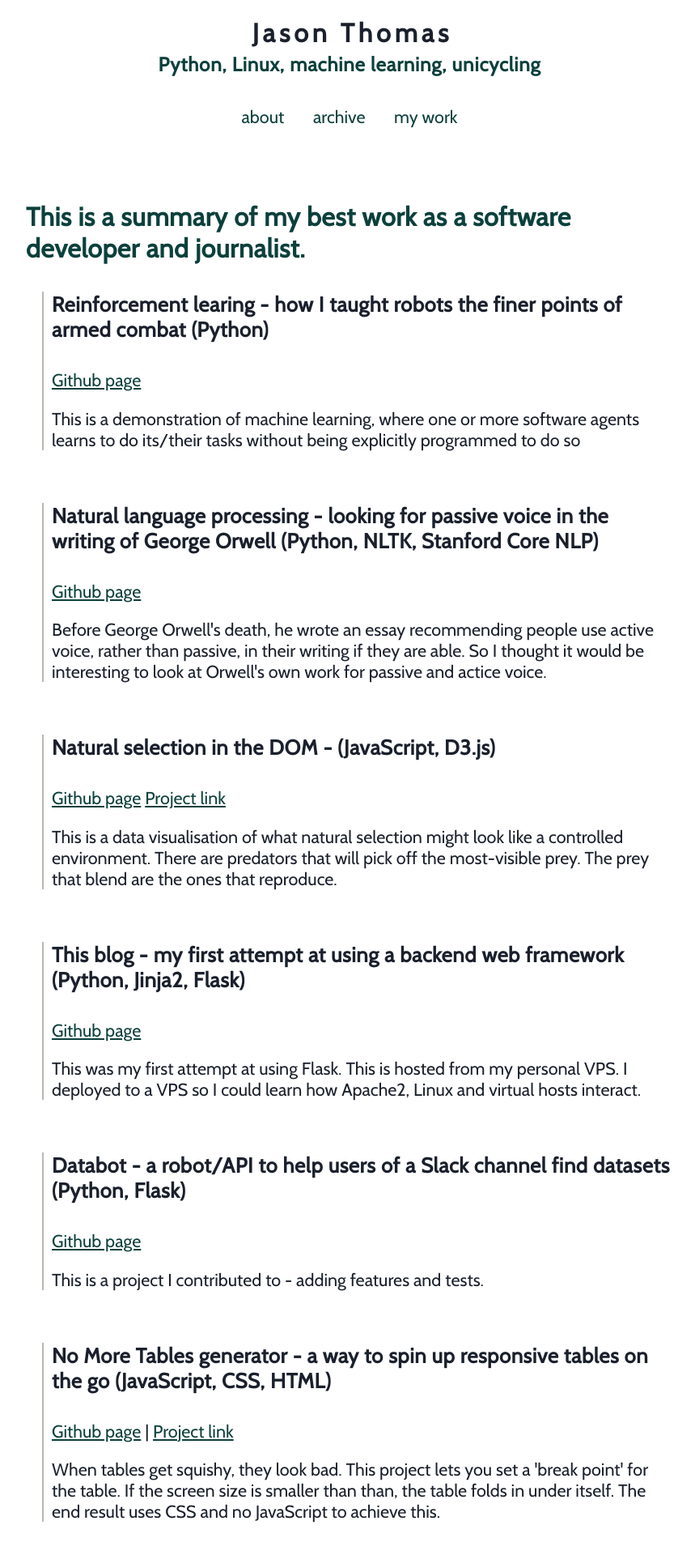
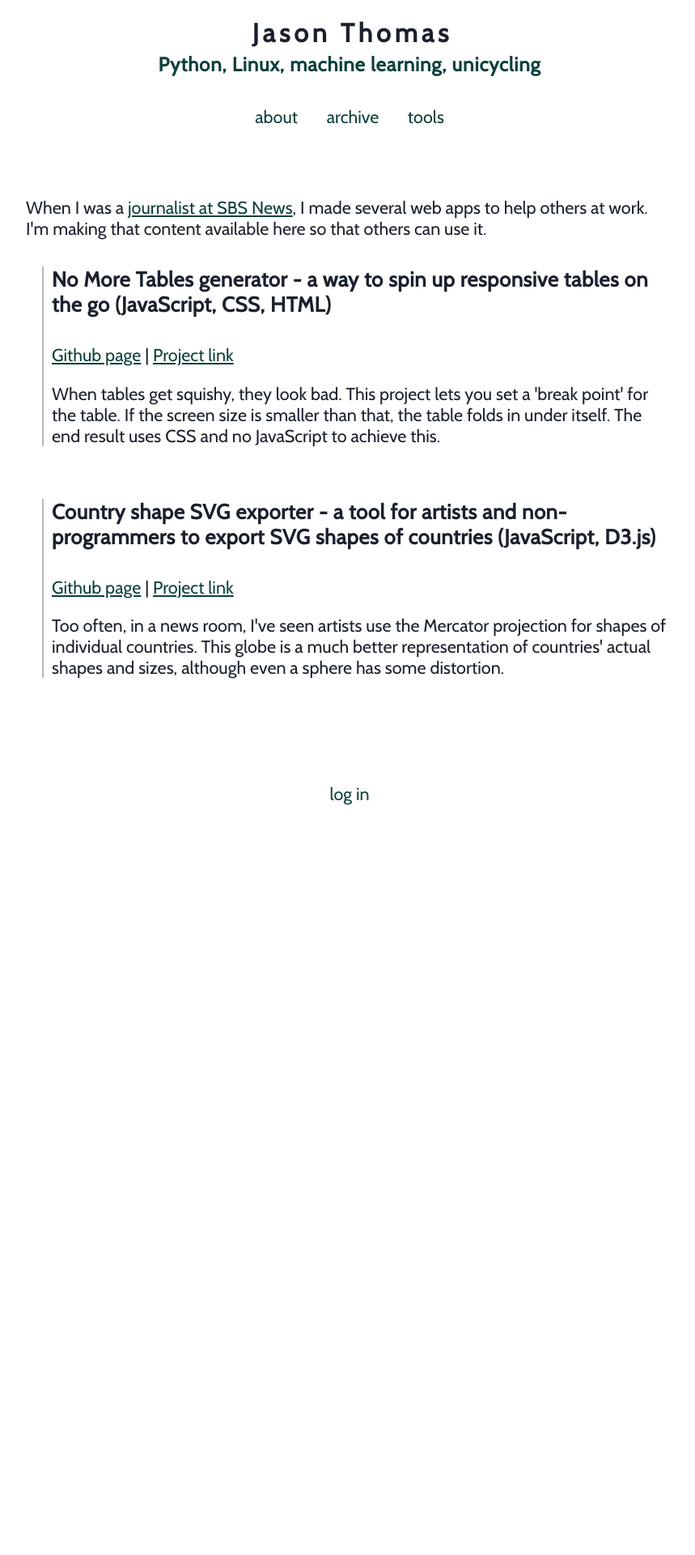
Before and after one commit to pulling-star/jason-thomas.zyx, a Flask app: page /my_work in a window 1280 px wide. Shown: the top 1920 px of the page at 81% size, without its empty margins (208-1067 px from the left). After the commit the page ends 994 px from the top, so only its background shows below. Run offline with Flask 2, Linux system fonts and the light colour scheme; some libraries are stand-ins or nearby versions.

Commit message:
Changes to blogsite, for keeping it real.

```diff
--- a/templates/layout.html
+++ b/templates/layout.html
@@ -13,7 +13,7 @@
 <div class=topLinks>
   <a href="{{ url_for('about') }}">about</a>
   <a href="{{ url_for('show_archive') }}">archive</a>
-  <a href="{{ url_for('my_work') }}">my work</a>
+  <a href="{{ url_for('my_work') }}">tools</a>
 </div>
 <div class=page>
   {% for message in get_flashed_messages() %}
--- a/templates/my_work.html
+++ b/templates/my_work.html
@@ -1,42 +1,15 @@
 {% extends "layout.html" %}
 {% block body %}
-  <h2>This is a summary of my best work as a software developer and journalist.</h2>
+<p>When I was a <a href="http://www.sbs.com.au/news/author/jason-thomas" alt="link to profile">journalist at SBS News</a>, I made several web apps to help others at work. I'm making that content available here so that others can use it.</p>
+
   <ul>
-    <li>
-      <h4>Reinforcement learing - how I taught robots the finer points of armed combat (Python)</h4>
-      <p><a href="https://github.com/JasonThomasData/killer_robots_reinforcement_learning" target="_blank">Github page</a></p>
-      <p>This is a demonstration of machine learning, where one or more software agents learns to do its/their tasks without being explicitly programmed to do so</p>
-    </li>
-    <li>
-      <h4>Natural language processing - looking for passive voice in the writing of George Orwell (Python, NLTK, Stanford Core NLP)</h4>
-      <p><a href="https://github.com/JasonThomasData/NLP_sentence_analysis" target="_blank">Github page</a></p>
-      <p>Before George Orwell's death, he wrote an essay recommending people use active voice, rather than passive, in their writing if they are able. So I thought it would be interesting to look at Orwell's own work for passive and actice voice.</p>
-    </li>
-    <li>
-      <h4>Natural selection in the DOM - (JavaScript, D3.js)</h4>
-      <p>
-        <a href="https://github.com/JasonThomasData/colour_evolution" target="_blank">Github page</a>
-        <a href="http://www.jason-thomas.xyz/static/projects/colour_evolution/" target="_blank">Project link</a>
-      </p>
-      <p>This is a data visualisation of what natural selection might look like a controlled environment. There are predators that will pick off the most-visible prey. The prey that blend are the ones that reproduce.</p>
-    </li>
-    <li>
-      <h4>This blog - my first attempt at using a backend web framework (Python, Jinja2, Flask)</h4>
-      <p><a href="https://github.com/JasonThomasData/jason-thomas.xyz" target="_blank">Github page</a></p>
-      <p>This was my first attempt at using Flask. This is hosted from my personal VPS. I deployed to a VPS so I could learn how Apache2, Linux and virtual hosts interact.</p>
-    </li>
-    <li>
-      <h4>Databot - a robot/API to help users of a Slack channel find datasets (Python, Flask)</h4>
-      <p><a href="https://github.com/JasonThomasData/databot" target="_blank">Github page</a></p>
-      <p>This is a project I contributed to - adding features and tests.</p>
-    </li>
     <li>
       <h4>No More Tables generator - a way to spin up responsive tables on the go (JavaScript, CSS, HTML)</h4>
       <p>
         <a href="https://github.com/JasonThomasData/NoMoreTablesGenerator" target="_blank">Github page</a> |
         <a href="http://www.jason-thomas.xyz/static/tools/NoMoreTablesGenerator/" target="_blank">Project link</a>
       </p>
-      <p>When tables get squishy, they look bad. This project lets you set a 'break point' for the table. If the screen size is smaller than than, the table folds in under itself. The end result uses CSS and no JavaScript to achieve this.</p>
+      <p>When tables get squishy, they look bad. This project lets you set a 'break point' for the table. If the screen size is smaller than that, the table folds in under itself. The end result uses CSS and no JavaScript to achieve this.</p>
     </li>
     <li>
       <h4>Country shape SVG exporter - a tool for artists and non-programmers to export SVG shapes of countries (JavaScript, D3.js)</h4>
@@ -46,16 +19,5 @@
       </p>
       <p>Too often, in a news room, I've seen artists use the Mercator projection for shapes of individual countries. This globe is a much better representation of countries' actual shapes and sizes, although even a sphere has some distortion.</p>
     </li>
-    <li>
-      <h4>Web scrapers - varied and many (Python, Ruby, requests, BeautifulSoup4, Mechanize, PhantomJS, Selenium)</h4>
-      <p><a href="https://github.com/JasonThomasData/SBS_dataviz" target="_blank">Github page</a></p>
-      <p>I wrote most of these as a journalist at SBS News. I've also written many scrapers to collect data for the website.</p>
-    </li>
-    <li>
-      <h4>Data visualisations - varied and many (JavaScript, D3, C3, Leaflet)</h4>
-      <p><a href="https://github.com/JasonThomasData/SBS_dataviz" target="_blank">Github page</a></p>
-      <p>I was employed as a data journalist at SBS News, where I created many data visualisations.
-      These are some of my best work. The Github page has links to the dataviz.</p>
-    </li>
   </ul>
 {% endblock %}
```
Also changed, not shown: templates/about.html (+4 -6 lines).
